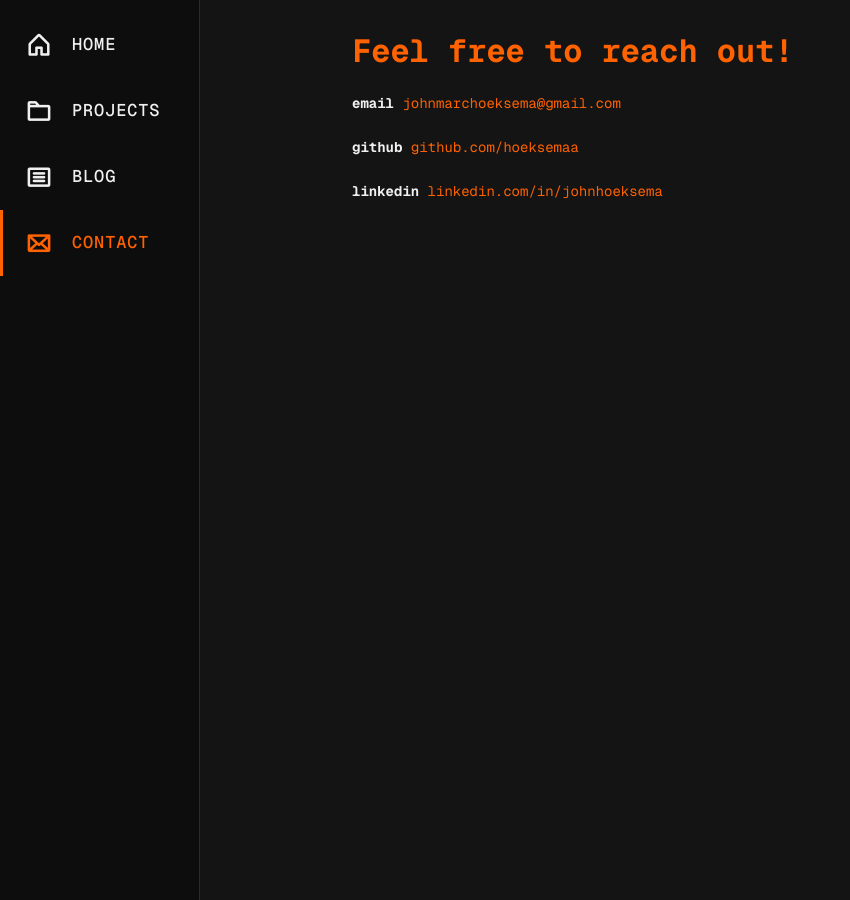
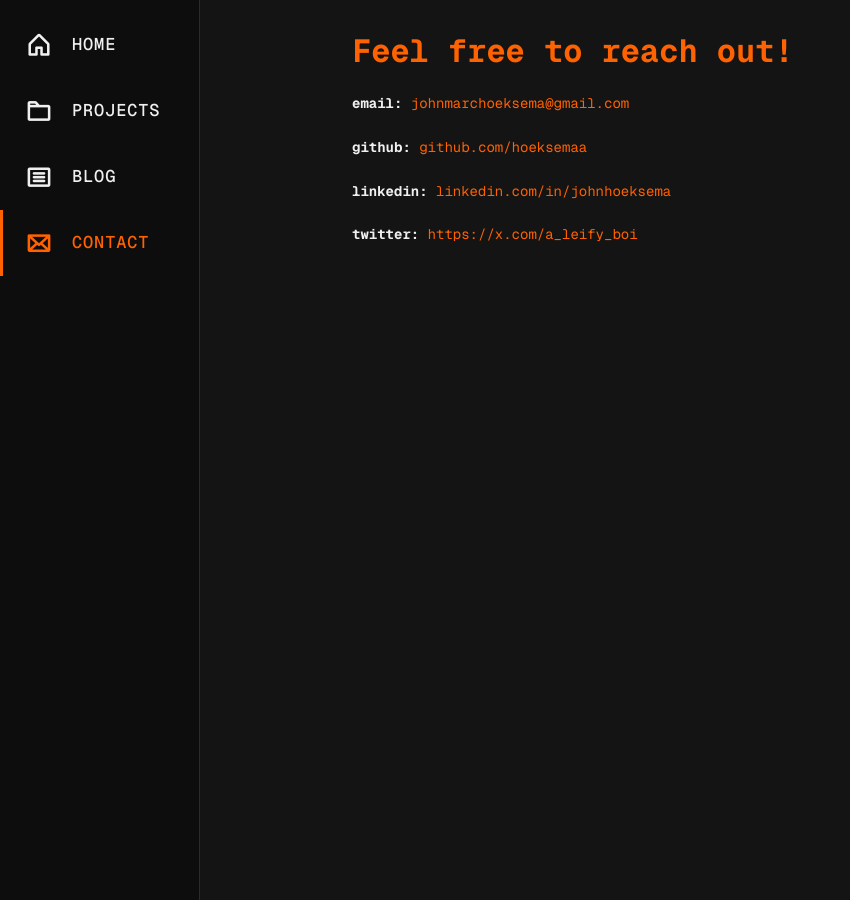
Before and after one commit to hoeksemaa/hoeksemaa.github.io, a Jekyll site: the page built from contact.md, in a window 1280 px wide. Shown: the whole page, without its empty margins (0-850 px from the left). Built offline with Jekyll 4.4.1, drawn with Linux system fonts in a browser that asks for light colours.

Commit message:
contact form update

```diff
--- a/contact.md
+++ b/contact.md
@@ -3,14 +3,18 @@ layout: default
 title: Contact
 ---
 # Feel free to reach out!
-**email**
+**email:**
 [johnmarchoeksema@gmail.com](mailto:johnmarchoeksema@gmail.com)
 {: .contact-method}
 
-**github**
+**github:**
 [github.com/hoeksemaa](https://github.com/hoeksemaa)
 {: .contact-method}
 
-**linkedin**
+**linkedin:**
 [linkedin.com/in/johnhoeksema](https://www.linkedin.com/in/johnhoeksema/)
 {: .contact-method}
+
+**twitter:**
+[https://x.com/a_leify_boi](https://x.com/a_leify_boi)
+{: .contact-method}
```
Also changed, not shown: projects.md (+2 -1 lines), assets/images/sleeper-agents/image1.png, assets/images/sleeper-agents/image2.png, assets/images/sleeper-agents/image3.png, assets/images/sleeper-agents/image4.png, assets/images/sleeper-agents/image5.png, assets/images/sleeper-agents/image6.png, assets/images/sleeper-agents/image7.png.
